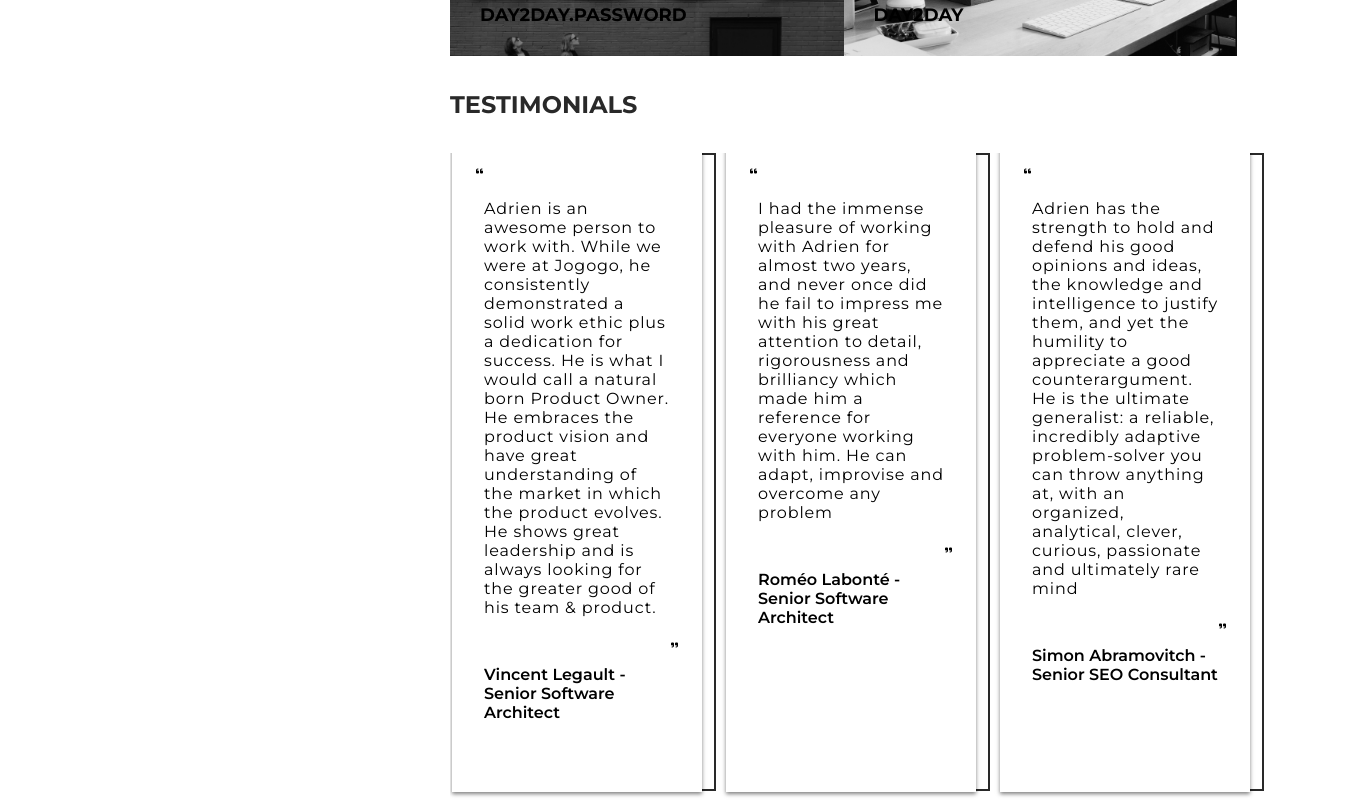
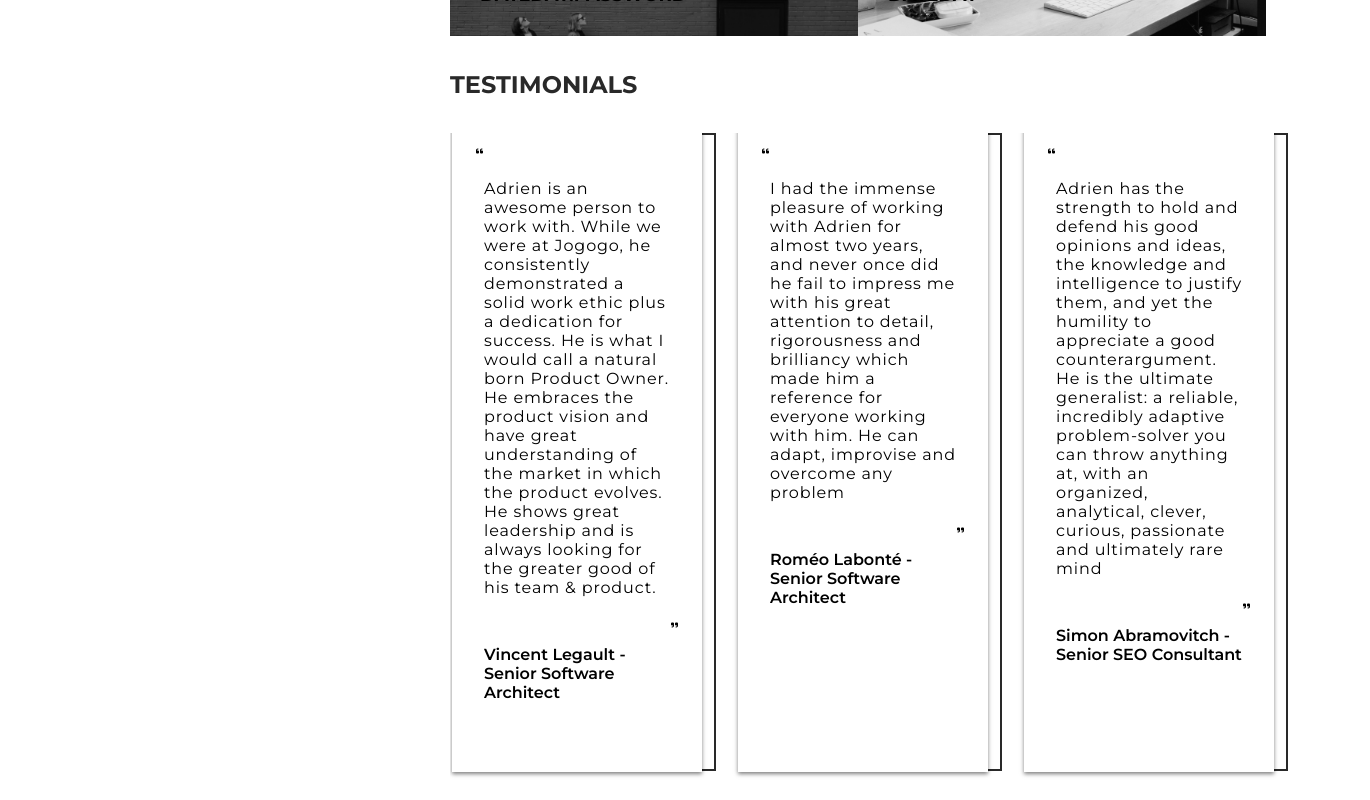
Before and after one commit to Armitage35/portfolio, a Vue app: page /#/ in a window 1280 px wide. Shown: the part 3140-3940 px from the top of the page, 1370 px wide, since content can reach past the window. Built offline with nearby package versions, Linux system fonts and the light colour scheme.

Commit message:
Change spacing in testimonials

```diff
--- a/src/Views/Portfolio/Testimonials/Testimonials.scss
+++ b/src/Views/Portfolio/Testimonials/Testimonials.scss
@@ -4,6 +4,5 @@
 
 .testimonials__list {
 	display: flex;
-	justify-content: space-between;
 	overflow-x: hidden;
 }
--- a/src/components/Testimonial/Testimonial.scss
+++ b/src/components/Testimonial/Testimonial.scss
@@ -6,7 +6,7 @@ $testimonialWidth: 250px;
 	display: flex;
 	z-index: 1;
 	width: $testimonialWidth;
-	margin-right: 24px;
+	margin-right: 36px;
 
 	i {
 		font-size: 8px;
```
